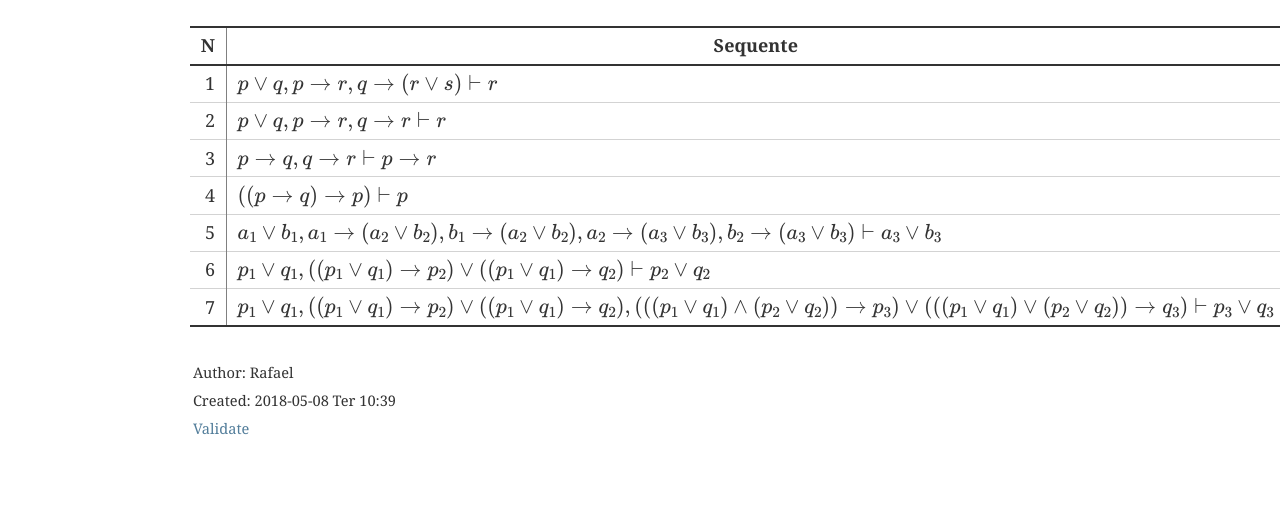
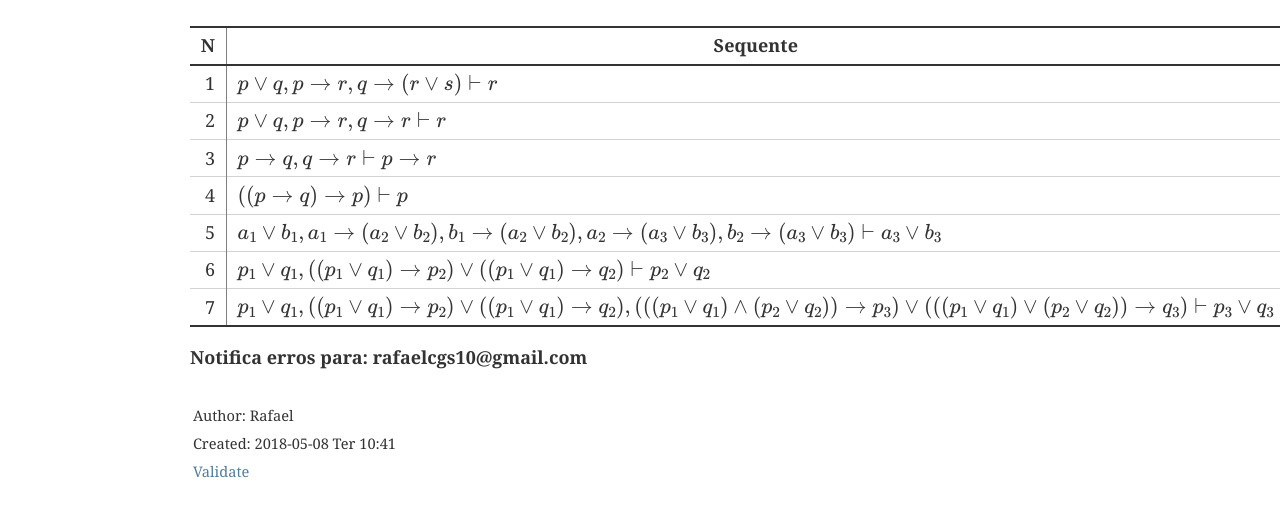
Before and after one commit to rafaelcgs10/rafaelcgs10.github.io, a plain HTML site: page tableau.html in a window 1280 px wide. Shown: the top 516 px of the page. Drawn offline with nearby package versions, Linux system fonts and the light colour scheme; some packages are replaced by stand-ins of ours.

Commit message:
email erros

```diff
--- a/tableau.html
+++ b/tableau.html
@@ -3,7 +3,7 @@
 "http://www.w3.org/TR/xhtml1/DTD/xhtml1-strict.dtd">
 <html xmlns="http://www.w3.org/1999/xhtml" lang="en" xml:lang="en">
 <head>
-<!-- 2018-05-08 Ter 10:39 -->
+<!-- 2018-05-08 Ter 10:41 -->
 <meta http-equiv="Content-Type" content="text/html;charset=utf-8" />
 <meta name="viewport" content="width=device-width, initial-scale=1" />
 <title>&lrm;</title>
@@ -323,10 +323,14 @@ for the JavaScript code in this tag.
 </tr>
 </tbody>
 </table>
+
+<p>
+<b>Notifica erros para: rafaelcgs10@gmail.com</b>
+</p>
 </div>
 <div id="postamble" class="status">
 <p class="author">Author: Rafael</p>
-<p class="date">Created: 2018-05-08 Ter 10:39</p>
+<p class="date">Created: 2018-05-08 Ter 10:41</p>
 <p class="validation"><a href="http://validator.w3.org/check?uri=referer">Validate</a></p>
 </div>
 </body>
```
Also changed, not shown: 1 other file.
